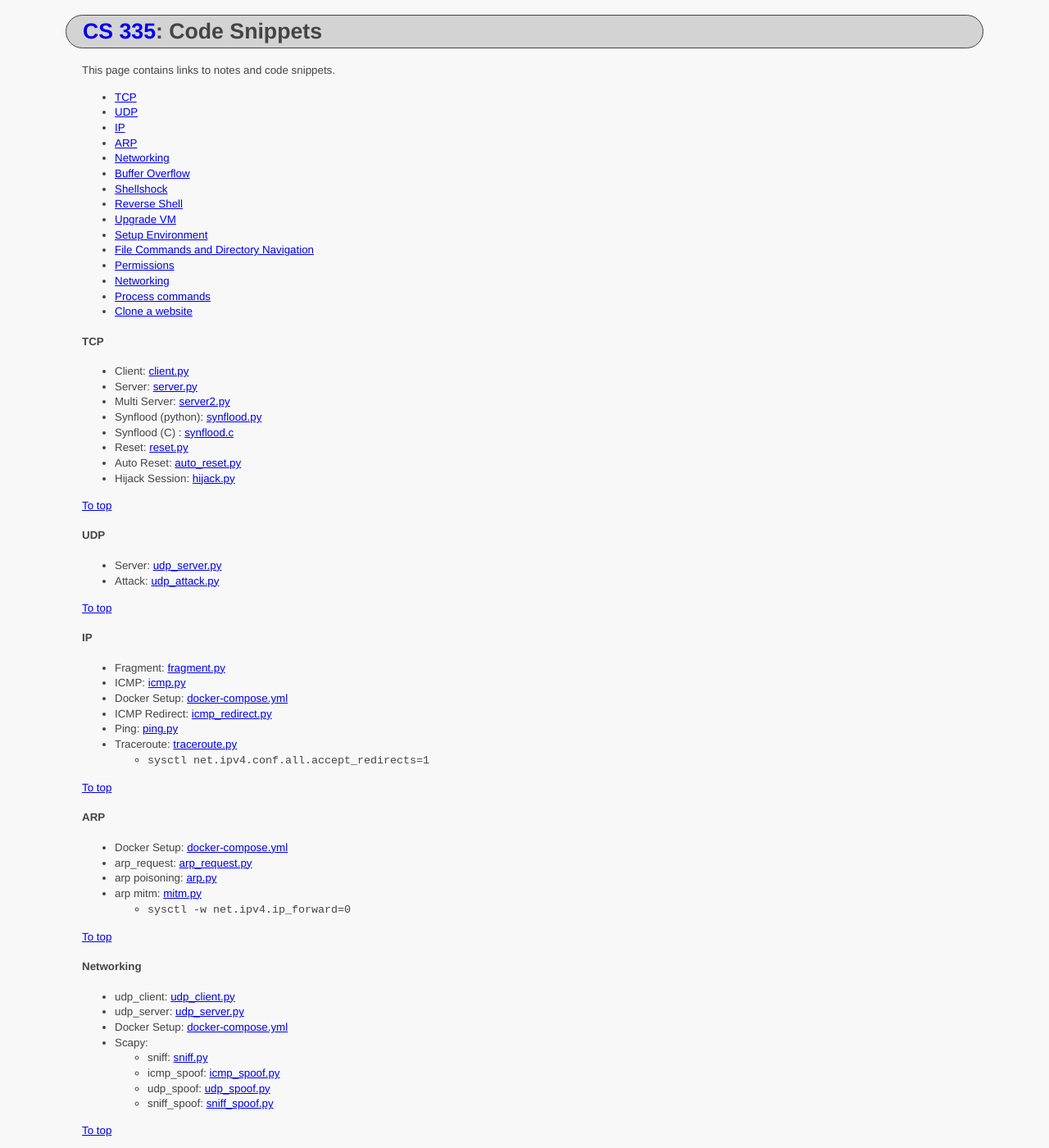
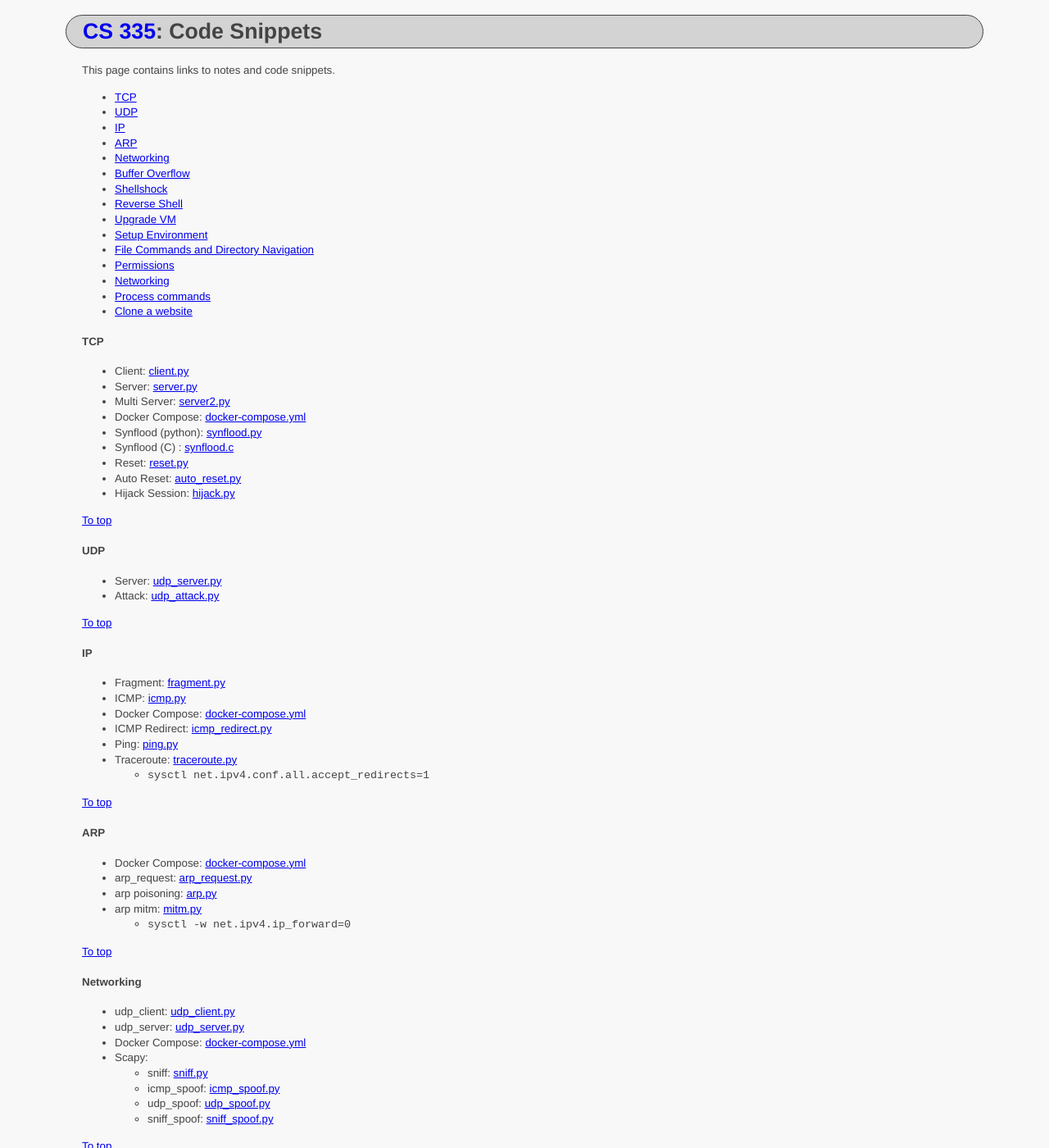
Before and after one commit to ycpcs/cs335-spring2024, a Jekyll site: the page built from notes/index.md, in a window 1280 px wide and 1400 px high. Shown: the whole window at 82% size. Built offline with Jekyll 4.4.1, drawn with Linux system fonts in a browser that asks for light colours.

Commit message:
add docker compose file

```diff
--- a/notes/index.md
+++ b/notes/index.md
@@ -26,6 +26,7 @@ This page contains links to notes and code snippets.
 - Client: <a href=".\tcp\client.txt" target="_blank">client.py</a>
 - Server: <a href=".\tcp\server.txt" target="_blank">server.py</a>
 - Multi Server: <a href=".\tcp\server2.txt" target="_blank">server2.py</a>
+- Docker Compose: <a href=".\tcp\docker-compose.yml" target="_blank">docker-compose.yml</a>
 - Synflood (python): <a href=".\tcp\synflood.txt" target="_blank">synflood.py</a>
 - Synflood (C) : <a href=".\tcp\synflood.c" target="_blank">synflood.c</a>
 - Reset: <a href=".\tcp\reset.txt" target="_blank">reset.py</a>
@@ -43,7 +44,7 @@ This page contains links to notes and code snippets.
 #### IP
 - Fragment: <a href=".\ip\fragment.txt" target="_blank">fragment.py</a>
 - ICMP: <a href=".\ip\icmp.txt" target="_blank">icmp.py</a>
-- Docker Setup: <a href=".\ip\docker-compose.yml" target="_blank">docker-compose.yml</a>
+- Docker Compose: <a href=".\ip\docker-compose.yml" target="_blank">docker-compose.yml</a>
 - ICMP Redirect: <a href=".\ip\icmp_redirect.txt" target="_blank">icmp_redirect.py</a>
 - Ping: <a href=".\ip\ping.txt" target="_blank">ping.py</a>
 - Traceroute: <a href=".\ip\traceroute.txt" target="_blank">traceroute.py</a>
@@ -52,7 +53,7 @@ This page contains links to notes and code snippets.
 <a href="#">To top</a>
 
 #### ARP
-- Docker Setup: <a href=".\arp\docker-compose.yml" target="_blank">docker-compose.yml</a>
+- Docker Compose: <a href=".\arp\docker-compose.yml" target="_blank">docker-compose.yml</a>
 - arp_request: <a href=".\arp\arp_request.txt" target="_blank">arp_request.py</a>
 - arp poisoning: <a href=".\arp\arp.txt" target="_blank">arp.py</a>
 - arp mitm: <a href=".\arp\mitm.txt" target="_blank">mitm.py</a>
@@ -63,7 +64,7 @@ This page contains links to notes and code snippets.
 #### Networking
 - udp_client: <a href=".\network\udp_client.txt" target="_blank">udp_client.py</a>
 - udp_server: <a href=".\network\udp_server.txt" target="_blank">udp_server.py</a>
-- Docker Setup: <a href=".\network\docker-compose.yml" target="_blank">docker-compose.yml</a>
+- Docker Compose: <a href=".\network\docker-compose.yml" target="_blank">docker-compose.yml</a>
 - Scapy:
   - sniff: <a href=".\network\sniff.txt" target="_blank">sniff.py</a>
   - icmp_spoof: <a href=".\network\icmp_spoof.txt" target="_blank">icmp_spoof.py</a>
```
Also changed, not shown: notes/tcp/docker-compose.yml (added, +70 -0 lines).
